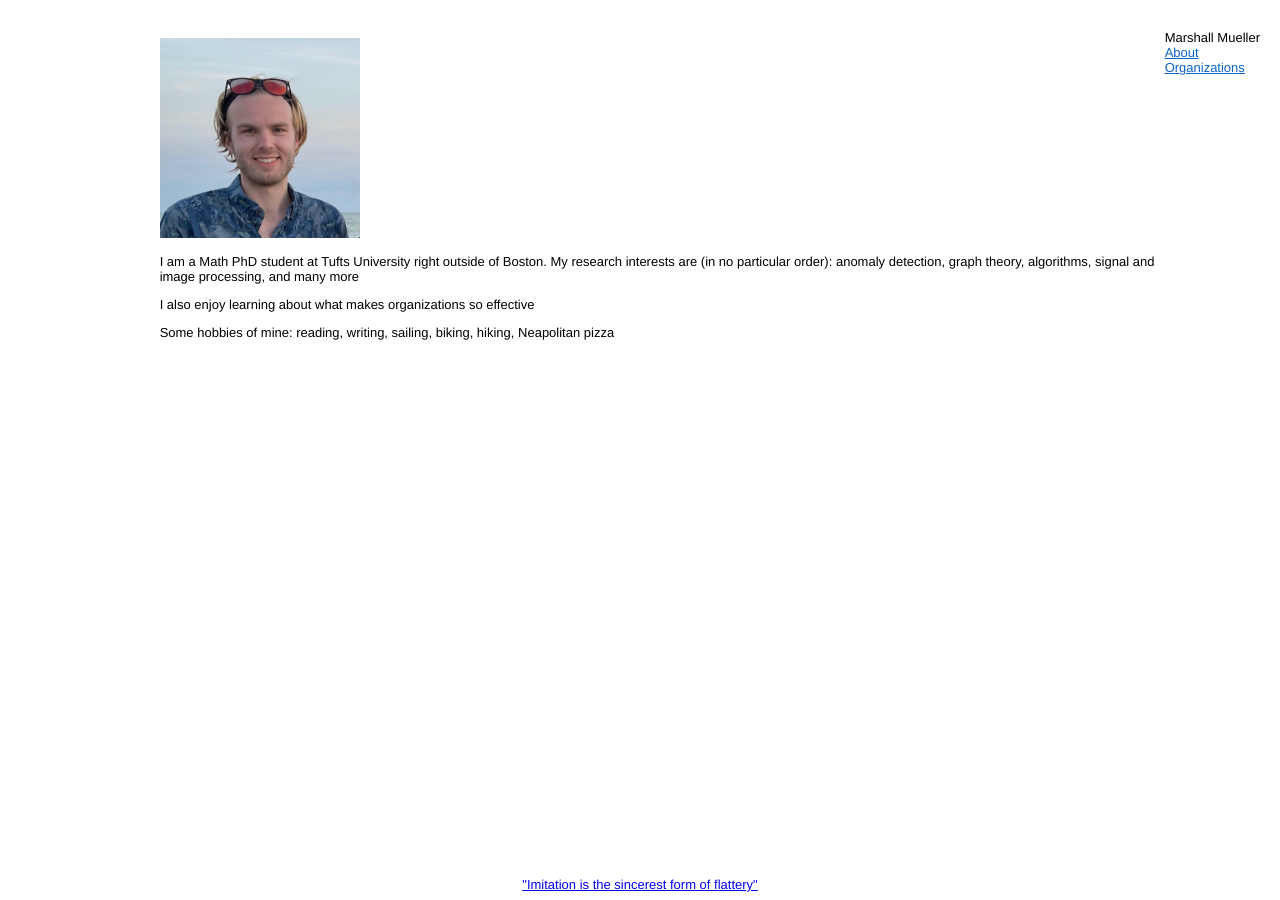
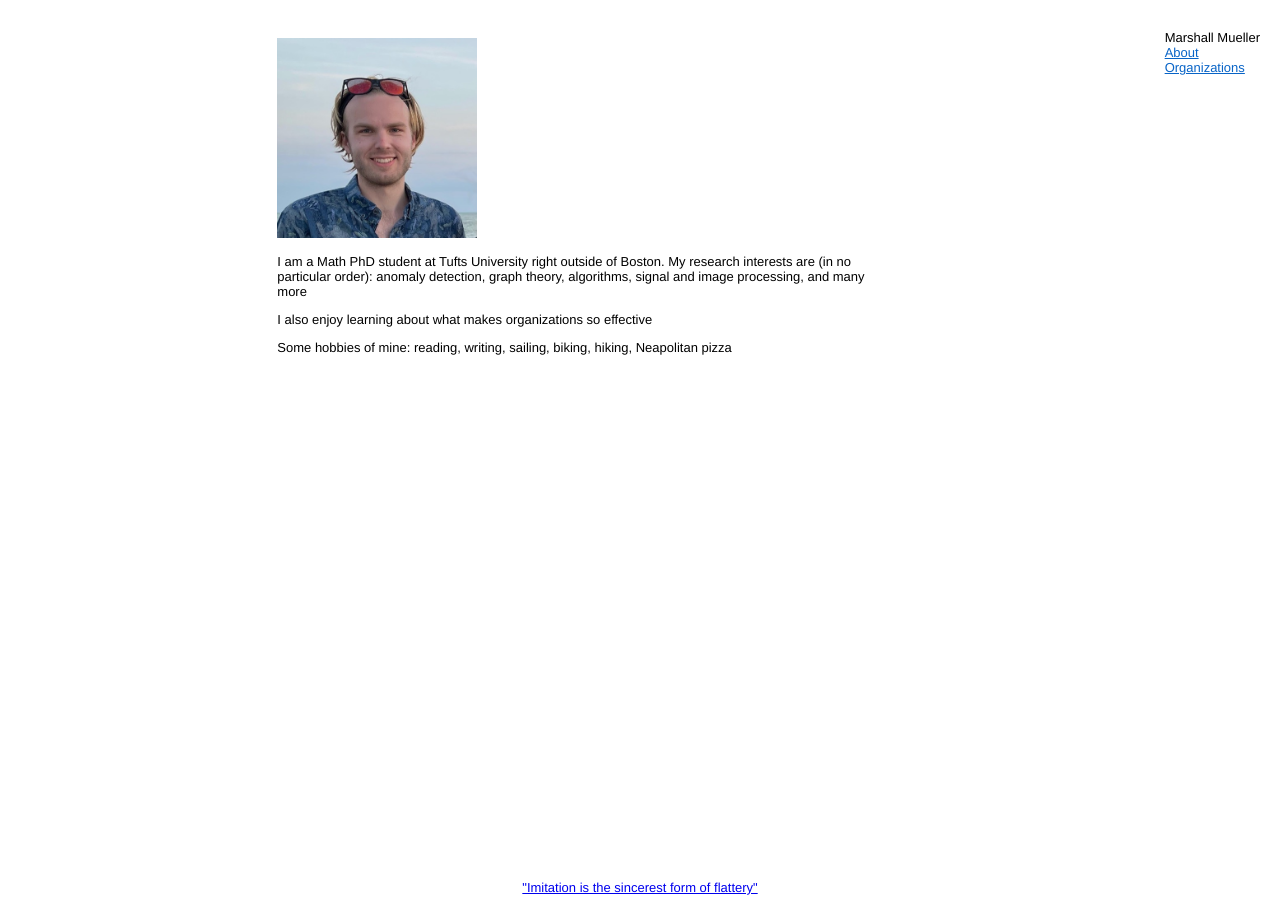
Before and after one commit to MarshMue/marshmue.github.io, a Jekyll site: the page built from about.md, in a window 1280 px wide. Built offline with Jekyll 4.4.1, drawn with Linux system fonts in a browser that asks for light colours.

Commit message:
fixed layout issues with changing viewboxes

```diff
--- a/_layouts/default.html
+++ b/_layouts/default.html
@@ -14,8 +14,10 @@
 
 
         <div class="row">
-            <div id="content">
-                {{ content }}
+            <div id="contentbox">
+                <div id="content">
+                    {{ content }}
+                </div>
             </div>
             <div class="menu">
                 <div>
@@ -26,9 +28,11 @@
                     </ul>
                 </div>
             </div>
+
         </div>
-        <div id="subline"><a href="https://patrickcollison.com/">"Imitation is the sincerest form of flattery"</a></div>
-
+        <div id="footer">
+            <div id="subline"><a href="https://patrickcollison.com/">"Imitation is the sincerest form of flattery"</a></div>
+        </div>
     </div>
 
 </body>
--- a/static/style.css
+++ b/static/style.css
@@ -31,23 +31,35 @@ body {
 #content {
   margin-top: 20px;
   float: left;
-    max-width: 1000px;
-    height: auto;
-    padding:5px;
+  max-width: 600px;
+  padding: 5px;
+  margin-right: 10px;
+}
+
+#contentbox {
+  display: flex;
+  flex-grow: 1;
+  justify-content: center;
 }
 
 #subline {
-    margin:0 auto;
-    position: relative;
-    bottom: 8px;
+  display: flex;
+  margin: 0 auto;
   padding-top: 10px;
   text-align: center;
+  margin-bottom: 5px;
+}
+
+#footer {
+  display: flex;
+  flex-direction: column;
 }
 
 .column {
   display: flex;
   flex-direction: column;
   height: 100%;
+  justify-content: space-between;
 }
 
 .row {
@@ -55,5 +67,4 @@ body {
   flex-direction: row;
   justify-content: flex-end;
   flex-wrap: wrap-reverse;
-    flex-grow: 1;
 }
```
Lines whose indentation alone changed are shown as unchanged.
